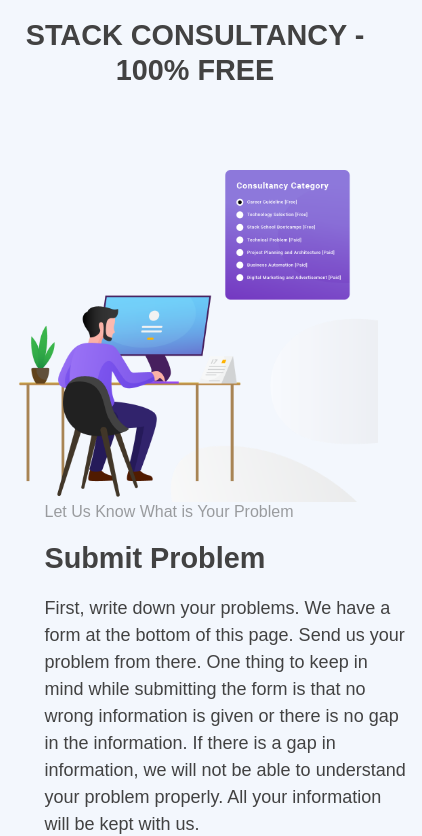
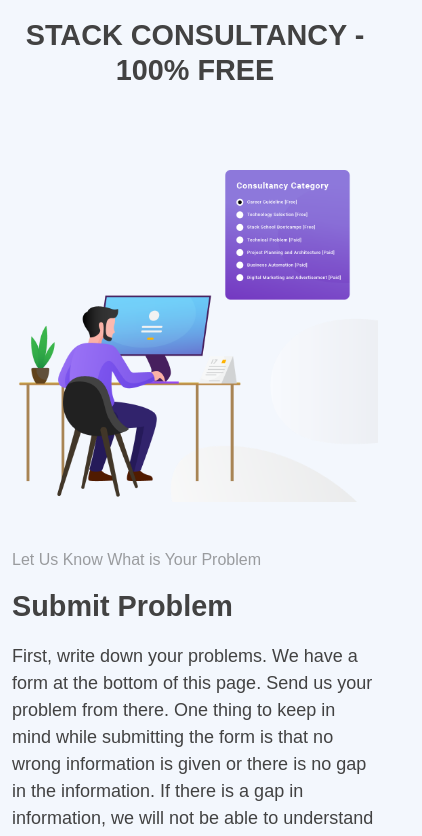
Before and after one commit to JahidHasanSarker/Ed-Tech, a React (Create React App) app: page / in a window 390 px wide. Shown: the part 3660-4496 px from the top of the page, 422 px wide, since content can reach past the window. Built offline with nearby package versions, Linux system fonts and the light colour scheme; no server answers.

Commit message:
Order Placed responsive done

```diff
--- a/src/Component/Consultancy/Consultancy.js
+++ b/src/Component/Consultancy/Consultancy.js
@@ -16,14 +16,14 @@ const Team = () => {
                         <h2>STACK CONSULTANCY - 100% FREE</h2>
                    </div>
 
-                    <div className='mt-5'>
+                    <div className='my-5'>
                         <div className="row">
 
-                            <div className='col-md-5 consult-img'>
+                            <div className='col-md-5 col-sm-12 consult-img mb-5'>
                                     <img src={consultancy} alt=""/>
                             </div>
 
-                            <div className='col-md-6 offset-1 d-flex align-items-center justify-content-center'>
+                            <div className='col-md-6 col-sm-12 offset-md-1 d-flex align-items-center justify-content-center'>
                                 <div className="consult-info">
                                     <h5>Let Us Know What is Your Problem</h5>
                                     <h2>Submit Problem</h2>
--- a/src/Component/OrderPlaced/OrderPlaced.css
+++ b/src/Component/OrderPlaced/OrderPlaced.css
@@ -38,20 +38,9 @@
 
 }
 
-.order-container{
-    display: grid;
-    grid-template-columns: 3fr 1fr;
-}
+
 body{
     background: #f3f7fd;
-}
-.accordion-button:not(.collapsed) {
-    background-color: white !important;
-}
-.accordion-button:not(.collapsed) {
-    /* color: #0c63e4; */
-    background-color: #fff !important;
-    box-shadow: 0 !important;
 }
 
 .order-details h3{
--- a/src/Component/OrderPlaced/OrderPlaced.js
+++ b/src/Component/OrderPlaced/OrderPlaced.js
@@ -54,7 +54,7 @@ const OrderPlaced = () => {
 
                     <div className="row">
 
-                        <div className="col-xs-12 col-sm-12 col-md-4 mx-auto my-5">
+                        <div className="col-xs-12 col-sm-12 col-md-8 mx-auto my-5">
 
                             <div className="bg-white rounded-bg">
                             <form onSubmit={handleSubmit(onSubmit)}>
```
